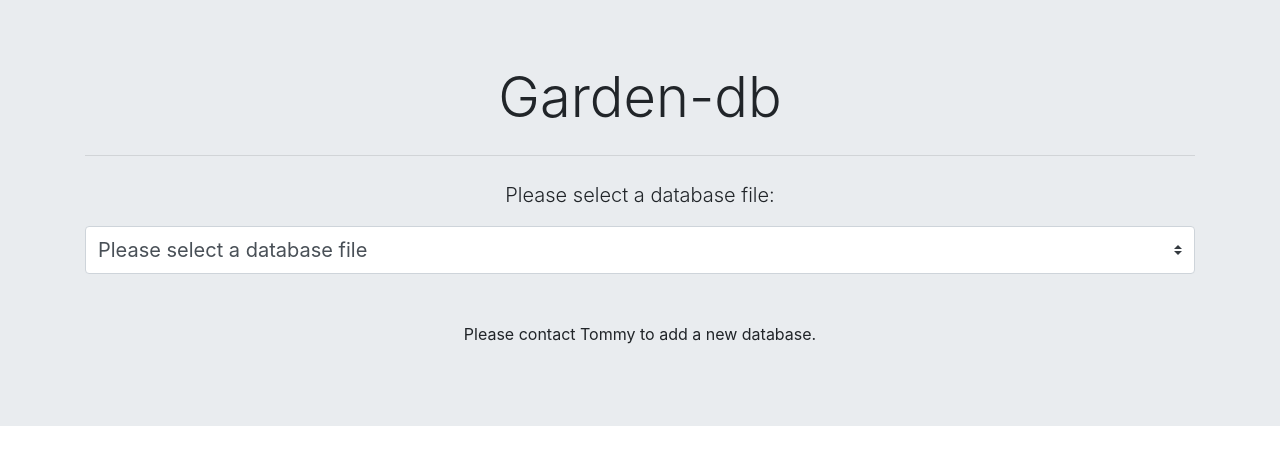
After one commit to tpoomlmly/garden-database, a Flask app: template templates/index.html in a window 1280 px wide. The commit adds this page. Shown: the top 465 px of the page. Run offline with Flask 2, Linux system fonts and the light colour scheme; the template is opened without the code that fills it, so the values that code supplies are empty; some libraries are stand-ins or nearby versions.

Commit message:
Begin adding support for choosing database files

```diff
--- a/app.py
+++ b/app.py
@@ -1,20 +1,22 @@
 import dbc
 import os
 
-from flask import Flask, render_template, send_from_directory, request, redirect, url_for
+from flask import Flask, render_template, send_from_directory, request, make_response, session
 
 import sorting
 
 app = Flask(__name__)
+app.secret_key = b'L<g^3gEXdF>4"g2~5Qpc578E9!>P6R=j*,8t'
 # A necessary list of all the months.
 months = ["January", "February", "March", "April", "May", "June", "July",
           "August", "September", "October", "November", "December"]
 
 
-@app.route("/")
+@app.route("/", methods=["GET", "POST"])
 def index():
-    """Redirect all requests for '/' to the clients page"""
-    return redirect(url_for("clients"))
+    """Handle database choosing."""
+    response = make_response(render_template("index.html", db_list=["database.db", "database2.db"]))
+    return response
 
 
 @app.route("/clients", methods=["GET", "POST"])
--- a/dbc/__init__.py
+++ b/dbc/__init__.py
@@ -6,14 +6,14 @@ import sorting
 class DBConnection:
     """Database connection handler class."""
 
-    def __init__(self):
+    def __init__(self, dbname=None):
         """Specify the database name and initialise connection and cursor variables.
 
         Initialising self.con and self.cur as None has the quirk that a
         'with' statement is required to instantiate the class,
         otherwise an AttributeError is raised.
         """
-        self.dbname = "database.db"
+        self.dbname = dbname or "database.db"
         self.con = None
         self.cur = None
 
--- /dev/null
+++ b/templates/index.html
@@ -0,0 +1,20 @@
+{% extends "base.html" %}
+
+{% block body %}
+<div class="jumbotron jumbotron-fluid">
+    <div class="container">
+        <h1 class="display-4 text-center">Garden-db</h1>
+        <hr class="my-4">
+        <p class="lead text-center">Please select a database file:</p>
+        <form method="post">
+            <select class="custom-select custom-select-lg mb-5" onchange="this.form.submit()">
+                <option selected>Please select a database file</option>
+                {% for name in db_list %}
+                <option value="{{ name }}">{{ name }}</option>
+                {% endfor %}
+            </select>
+        </form>
+        <p class="text-center">Please contact Tommy to add a new database.</p>
+    </div>
+</div>
+{% endblock %}
--- a/templates/page.html
+++ b/templates/page.html
@@ -5,7 +5,7 @@
 {{ super() }}
 {# Begin navbar. This is outside of the main container-fluid so that it fills the screen from edge to edge. #}
 <nav class="navbar navbar-expand-sm navbar-dark bg-dark">
-    <span class="navbar-brand">Garden-db</span>
+    <a href="{{ url_for('index') }}"><span class="navbar-brand">Garden-db</span></a>
     <button class="navbar-toggler" type="button" data-toggle="collapse" data-target="#nav-content">
         <span class="navbar-toggler-icon"></span>
     </button>
```
